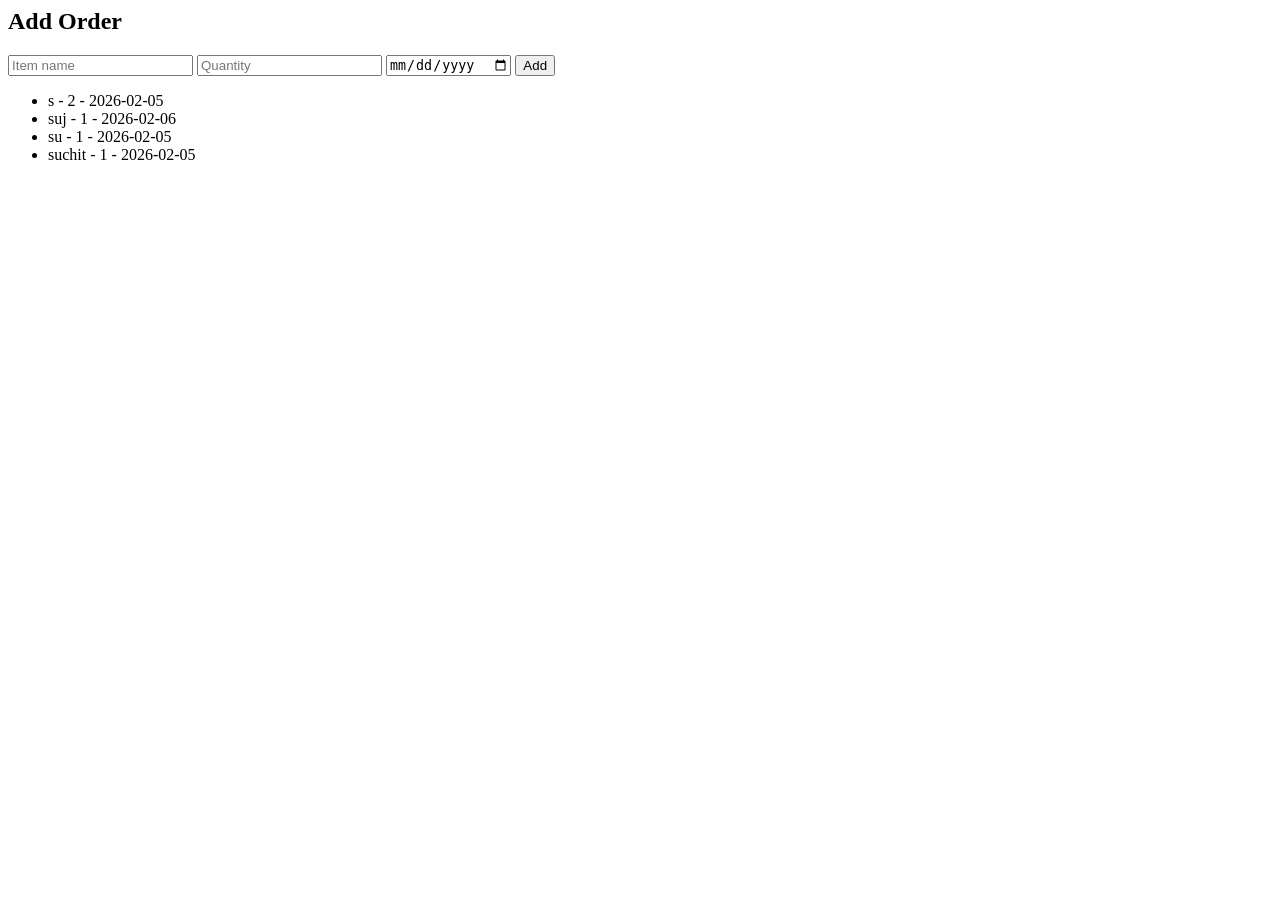
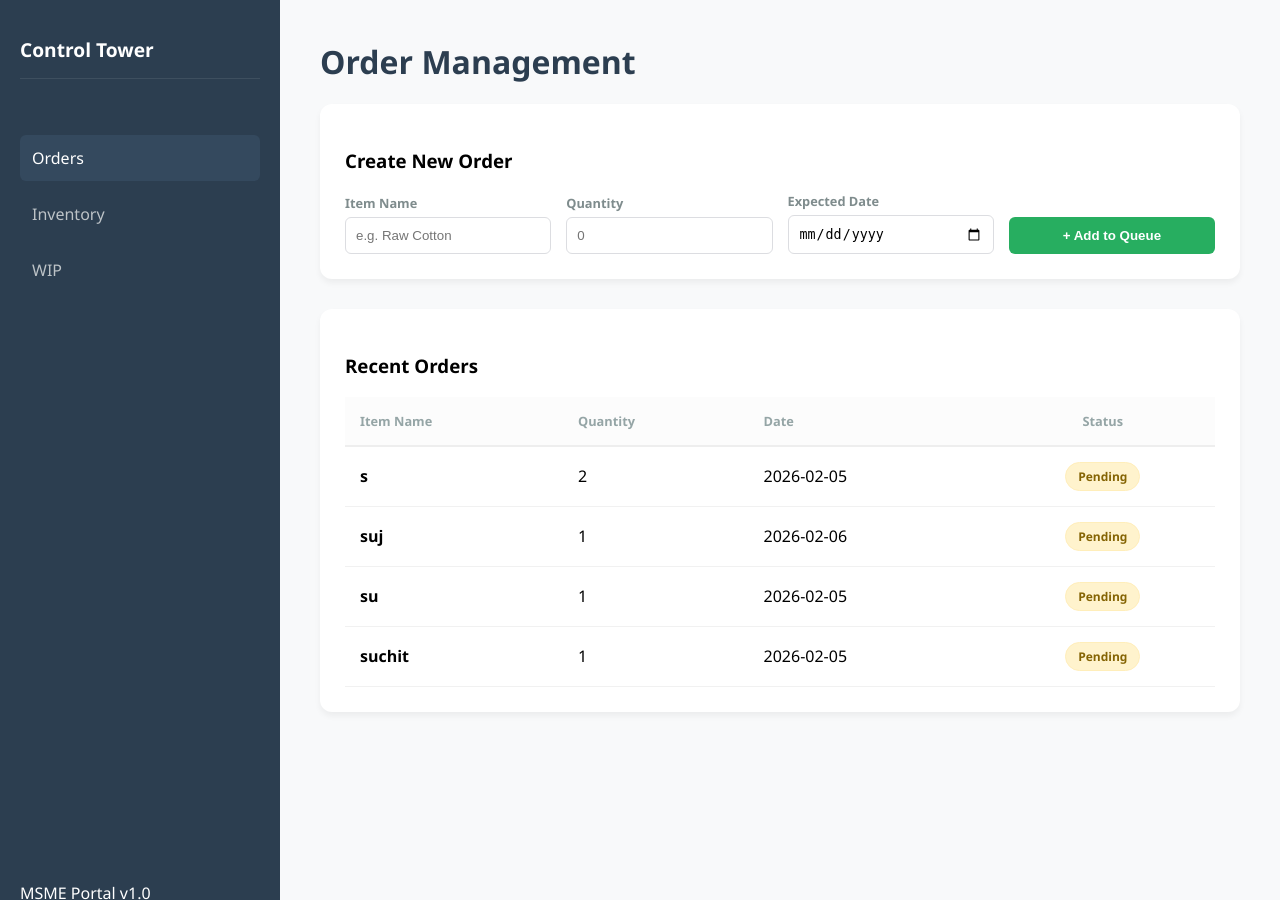
Before and after one commit to SUKIRTHAN546/TANCAM_MSME, a Flask app: page /orders in a window 1280 px wide. Run offline with Flask 3, Linux system fonts and the light colour scheme; data comes from the database, SQL or seed files in the repository; both versions use the stored data as it was after the commit.

Commit message:
DAY 2 ORDERS UI

```diff
--- a/project/db.py
+++ b/project/db.py
@@ -3,5 +3,7 @@ import sqlite3
 def get_db():
     conn = sqlite3.connect("database.db")
 
+
+
     conn.row_factory = sqlite3.Row
     return conn
--- a/project/static/css/style.css
+++ b/project/static/css/style.css
@@ -0,0 +1,187 @@
+/* Base Styles */
+body, html {
+    margin: 0;
+    padding: 0;
+    height: 100%;
+    font-family: 'Segoe UI', Roboto, Helvetica, Arial, sans-serif;
+    background-color: #f8f9fa;
+}
+
+.app-wrapper {
+    display: flex;
+}
+
+/* Sidebar Navigation */
+.sidebar {
+    width: 240px;
+    background-color: #2c3e50;
+    color: white;
+    height: 100vh;
+    position: fixed;
+    display: flex;
+    flex-direction: column;
+    padding: 20px;
+}
+
+.sidebar-header h2 {
+    font-size: 1.2rem;
+    margin-bottom: 30px;
+    border-bottom: 1px solid #3e4f5f;
+    padding-bottom: 15px;
+}
+
+.nav-links {
+    list-style: none;
+    padding: 0;
+    flex-grow: 1;
+}
+
+.nav-links li { margin: 10px 0; }
+
+.nav-links a {
+    color: #bdc3c7;
+    text-decoration: none;
+    padding: 12px;
+    display: block;
+    border-radius: 6px;
+    transition: 0.2s;
+}
+
+.nav-links a:hover, .nav-links a.active {
+    background-color: #34495e;
+    color: white;
+}
+
+/* Main Content */
+.content {
+    margin-left: 280px;
+    padding: 40px;
+    flex-grow: 1;
+}
+
+.top-bar h1 { margin-top: 0; color: #2c3e50; }
+
+.card {
+    background: white;
+    padding: 25px;
+    border-radius: 12px;
+    box-shadow: 0 4px 6px rgba(0,0,0,0.05);
+    margin-bottom: 30px;
+}
+
+/* Form Styles */
+.input-grid {
+    display: flex;
+    gap: 15px;
+    align-items: flex-end;
+    flex-wrap: wrap;
+}
+
+.input-group {
+    display: flex;
+    flex-direction: column;
+    flex: 1;
+    min-width: 150px;
+}
+
+.input-group label {
+    font-size: 0.8rem;
+    font-weight: bold;
+    color: #7f8c8d;
+    margin-bottom: 5px;
+}
+
+input {
+    padding: 10px;
+    border: 1px solid #dcdde1;
+    border-radius: 6px;
+}
+
+.btn-primary {
+    background-color: #27ae60;
+    color: white;
+    border: none;
+    padding: 11px 20px;
+    border-radius: 6px;
+    cursor: pointer;
+    font-weight: 600;
+}
+
+/* Table Styles */
+table {
+    width: 100%;
+    border-collapse: collapse;
+}
+
+th {
+    text-align: left;
+    padding: 12px;
+    color: #95a5a6;
+    border-bottom: 2px solid #f1f2f6;
+    font-size: 0.8rem;
+}
+
+td {
+    padding: 15px 12px;
+    border-bottom: 1px solid #f1f2f6;
+}
+
+/* Badge Styling */
+.badge {
+    display: inline-block;
+    padding: 5px 12px;
+    border-radius: 20px;
+    font-size: 0.75rem;
+    font-weight: bold;
+}
+
+.status-pending {
+    background-color: #fff3cd;
+    color: #856404;
+    border: 1px solid #ffeeba;
+}
+
+/* Horizontal Metrics Layout */
+.metrics-row {
+    display: flex;
+    gap: 20px;
+    margin-bottom: 30px;
+}
+
+.metric-card {
+    flex: 1; /* Makes cards equal width horizontally */
+    text-align: center;
+    padding: 20px;
+    border-top: 4px solid #3498db;
+}
+
+.metric-label {
+    font-size: 0.9rem;
+    color: #7f8c8d;
+    text-transform: uppercase;
+    font-weight: bold;
+}
+
+.metric-card h2 {
+    font-size: 2.5rem;
+    margin: 10px 0 0 0;
+    color: #2c3e50;
+}
+
+/* Ensure table looks original and clear */
+table {
+    width: 100%;
+    border-collapse: collapse;
+}
+
+th {
+    background-color: #fcfcfc;
+    padding: 15px;
+    text-align: left;
+    border-bottom: 2px solid #eee;
+}
+
+td {
+    padding: 15px;
+    border-bottom: 1px solid #f1f1f1;
+}
--- a/project/static/js/main.js
+++ b/project/static/js/main.js
@@ -1,13 +1,29 @@
 function addOrder() {
+    const itemName = document.getElementById("item").value;
+    const quantity = document.getElementById("qty").value;
+    const dueDate = document.getElementById("date").value;
+
+    if (!itemName || !quantity || !dueDate) {
+        alert("Please fill in all fields.");
+        return;
+    }
+
     fetch("/api/orders", {
         method: "POST",
         headers: { "Content-Type": "application/json" },
         body: JSON.stringify({
-            item_name: document.getElementById("item").value,
-            quantity: document.getElementById("qty").value,
-            due_date: document.getElementById("date").value
+            item_name: itemName,
+            quantity: quantity,
+            due_date: dueDate
         })
-    }).then(() => loadOrders());
+    }).then(() => {
+        // Clear inputs
+        document.getElementById("item").value = "";
+        document.getElementById("qty").value = "";
+        document.getElementById("date").value = "";
+        // Reload table
+        loadOrders();
+    });
 }
 
 function loadOrders() {
@@ -15,11 +31,71 @@ function loadOrders() {
         .then(res => res.json())
         .then(data => {
             const list = document.getElementById("orderList");
-            list.innerHTML = "";
+            list.innerHTML = ""; // Clear existing table rows
+
             data.forEach(o => {
-                list.innerHTML += `<li>${o.item_name} - ${o.quantity} - ${o.due_date}</li>`;
+                const row = `
+                    <tr>
+                        <td><strong>${o.item_name}</strong></td>
+                        <td>${o.quantity}</td>
+                        <td>${o.due_date}</td>
+                        <td style="text-align: center;">
+                            <span class="badge status-pending">Pending</span>
+                        </td>
+                    </tr>
+                `;
+                list.innerHTML += row;
             });
         });
 }
 
-loadOrders();
+// Initial load
+document.addEventListener("DOMContentLoaded", loadOrders);
+
+function loadDashboardData() {
+    fetch("/api/orders")
+        .then(res => res.json())
+        .then(data => {
+            const tableBody = document.getElementById("dashboardOrderList");
+            const totalOrdersEl = document.getElementById("totalOrders");
+            const totalUnitsEl = document.getElementById("totalUnits");
+            const pendingCountEl = document.getElementById("pendingCount");
+
+            if (!tableBody) return; // Exit if not on the dashboard page
+
+            tableBody.innerHTML = "";
+            let totalUnits = 0;
+
+            data.forEach(o => {
+                // Calculate Total Units
+                totalUnits += parseInt(o.quantity) || 0;
+
+                // Create Table Row
+                const row = `
+                    <tr>
+                        <td><strong>${o.item_name}</strong></td>
+                        <td>${o.quantity}</td>
+                        <td>${o.due_date}</td>
+                        <td><span class="badge status-pending">Pending</span></td>
+                    </tr>
+                `;
+                tableBody.innerHTML += row;
+            });
+
+            // Update Metric Cards
+            totalOrdersEl.innerText = data.length;
+            totalUnitsEl.innerText = totalUnits;
+            pendingCountEl.innerText = data.length; // Currently all are pending
+        })
+        .catch(err => console.error("Error loading dashboard:", err));
+}
+
+// Ensure it loads on start
+document.addEventListener("DOMContentLoaded", () => {
+    loadDashboardData();
+
+    // If you have the loadOrders function for the orders.html page, keep it here too:
+    if (document.getElementById("orderList")) {
+        loadOrders();
+    }
+});
--- a/project/templates/orders.html
+++ b/project/templates/orders.html
@@ -1,10 +1,74 @@
-<h2>Add Order</h2>
+<!DOCTYPE html>
+<html lang="en">
+<head>
+    <meta charset="UTF-8">
+    <meta name="viewport" content="width=device-width, initial-scale=1.0">
+    <title>Orders - Supply Control Tower</title>
+    <link rel="stylesheet" href="/static/css/style.css">
+</head>
+<body>
+    <div class="app-wrapper">
+        <nav class="sidebar">
+            <div class="sidebar-header">
+                <h2>Control Tower</h2>
+            </div>
+            <ul class="nav-links">
+                <li><a href="/orders" class="active">Orders</a></li>
+                <li><a href="/inventory">Inventory</a></li>
+                <li><a href="/wip">WIP</a></li>
+            </ul>
+            <div class="sidebar-footer">
+                <p>MSME Portal v1.0</p>
+            </div>
+        </nav>
 
-<input id="item" placeholder="Item name">
-<input id="qty" type="number" placeholder="Quantity">
-<input id="date" type="date">
-<button onclick="addOrder()">Add</button>
+        <main class="content">
+            <header class="top-bar">
+                <h1>Order Management</h1>
+            </header>
 
-<ul id="orderList"></ul>
+            <section class="form-container">
+                <div class="card">
+                    <h3>Create New Order</h3>
+                    <div class="input-grid">
+                        <div class="input-group">
+                            <label>Item Name</label>
+                            <input id="item" type="text" placeholder="e.g. Raw Cotton">
+                        </div>
+                        <div class="input-group">
+                            <label>Quantity</label>
+                            <input id="qty" type="number" placeholder="0">
+                        </div>
+                        <div class="input-group">
+                            <label>Expected Date</label>
+                            <input id="date" type="date">
+                        </div>
+                        <div class="input-group">
+                            <button class="btn-primary" onclick="addOrder()">+ Add to Queue</button>
+                        </div>
+                    </div>
+                </div>
+            </section>
 
-<script src="/static/js/main.js"></script>
+            <section class="table-container">
+                <div class="card">
+                    <h3>Recent Orders</h3>
+                    <table>
+                        <thead>
+                            <tr>
+                                <th>Item Name</th>
+                                <th>Quantity</th>
+                                <th>Date</th>
+                                <th style="text-align: center;">Status</th>
+                            </tr>
+                        </thead>
+                        <tbody id="orderList">
+                            </tbody>
+                    </table>
+                </div>
+            </section>
+        </main>
+    </div>
+    <script src="/static/js/main.js"></script>
+</body>
+</html>
```
Also changed, not shown: project/templates/dashboard.html (+55 -11 lines), project/database.db (added).
